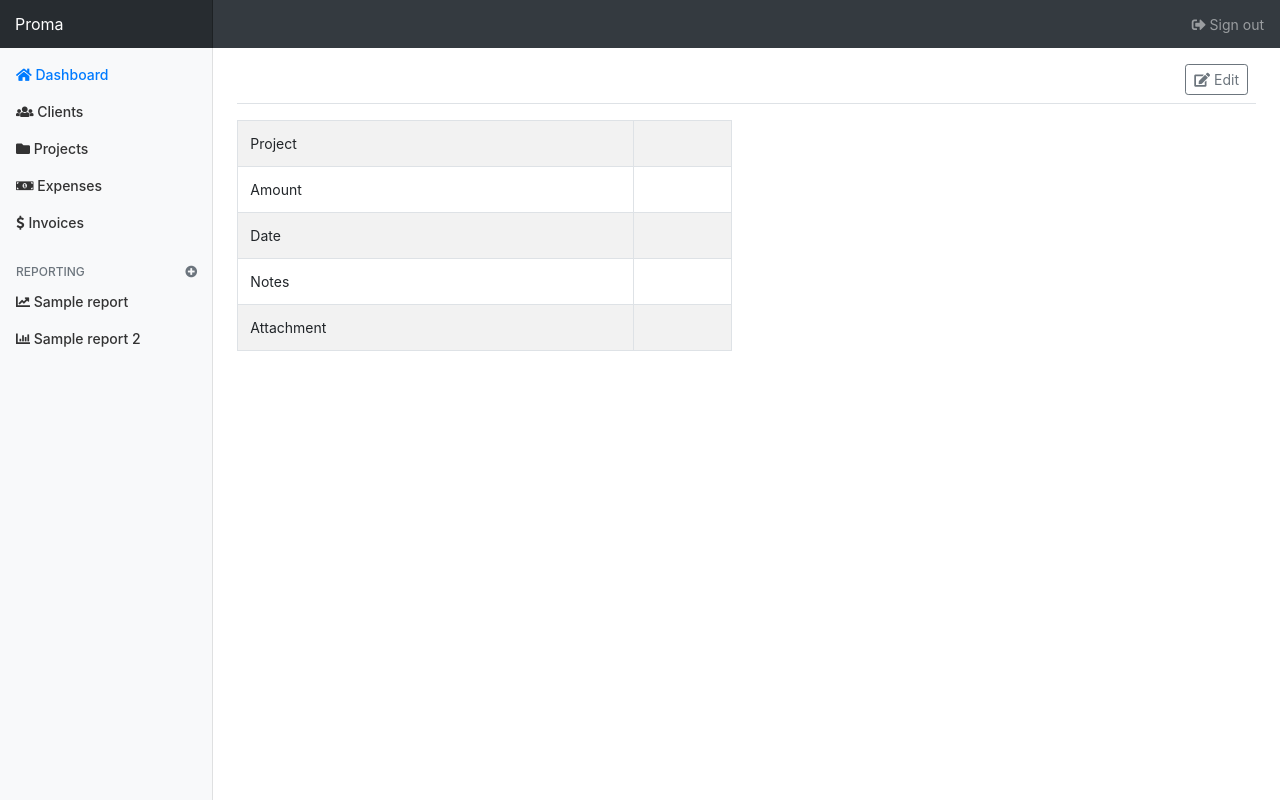
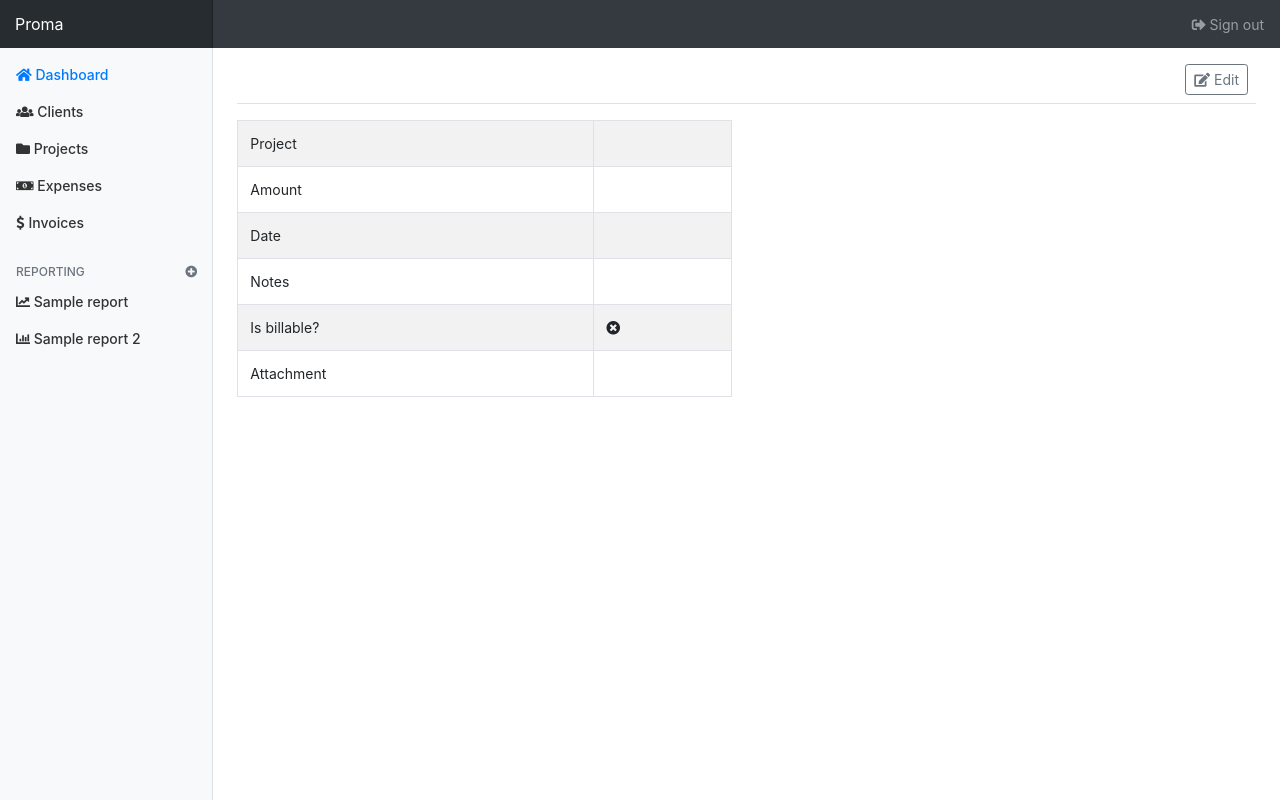
Before and after one commit to erickgnavar/proma, a Django app: template proma/templates/projects/expense_detail.html in a window 1280 px wide. Run offline with Django 3.2, Linux system fonts and the light colour scheme; the template is opened without the code that fills it, so the values that code supplies are empty; some libraries are stand-ins or nearby versions.

Commit message:
Add field is_billable to expense model

```diff
--- a/proma/projects/forms.py
+++ b/proma/projects/forms.py
@@ -33,5 +33,5 @@ class ExpenseForm(FormWithDateFields, forms.ModelForm):
         model = Expense
         fields = (
             'name', 'amount', 'project', 'date',
-            'notes', 'attachment',
+            'notes', 'attachment', 'is_billable',
         )
--- a/proma/projects/models.py
+++ b/proma/projects/models.py
@@ -94,6 +94,7 @@ class Expense(TimeStampedModel):
         blank=True,
         null=True,
     )
+    is_billable = models.BooleanField(_('Is billable?'), default=False)
 
     class Meta:
         verbose_name = _('Expense')
--- a/proma/templates/projects/expense_detail.html
+++ b/proma/templates/projects/expense_detail.html
@@ -34,6 +34,16 @@
             <td>{{ expense.notes|default_if_none:'' }}</td>
           </tr>
           <tr>
+            <td>{% trans 'Is billable?' %}</td>
+            <td>
+              {% if expense.is_billable %}
+                <i class="fas fa-check-circle"></i>
+              {% else %}
+                <i class="fas fa-times-circle"></i>
+              {% endif %}
+            </td>
+          </tr>
+          <tr>
             <td>{% trans 'Attachment' %}</td>
             <td>
               {% if expense.attachment %}
```
Also changed, not shown: proma/templates/projects/expense_list.html (+8 -0 lines), proma/projects/migrations/0005_expense_is_billable.py (added).
